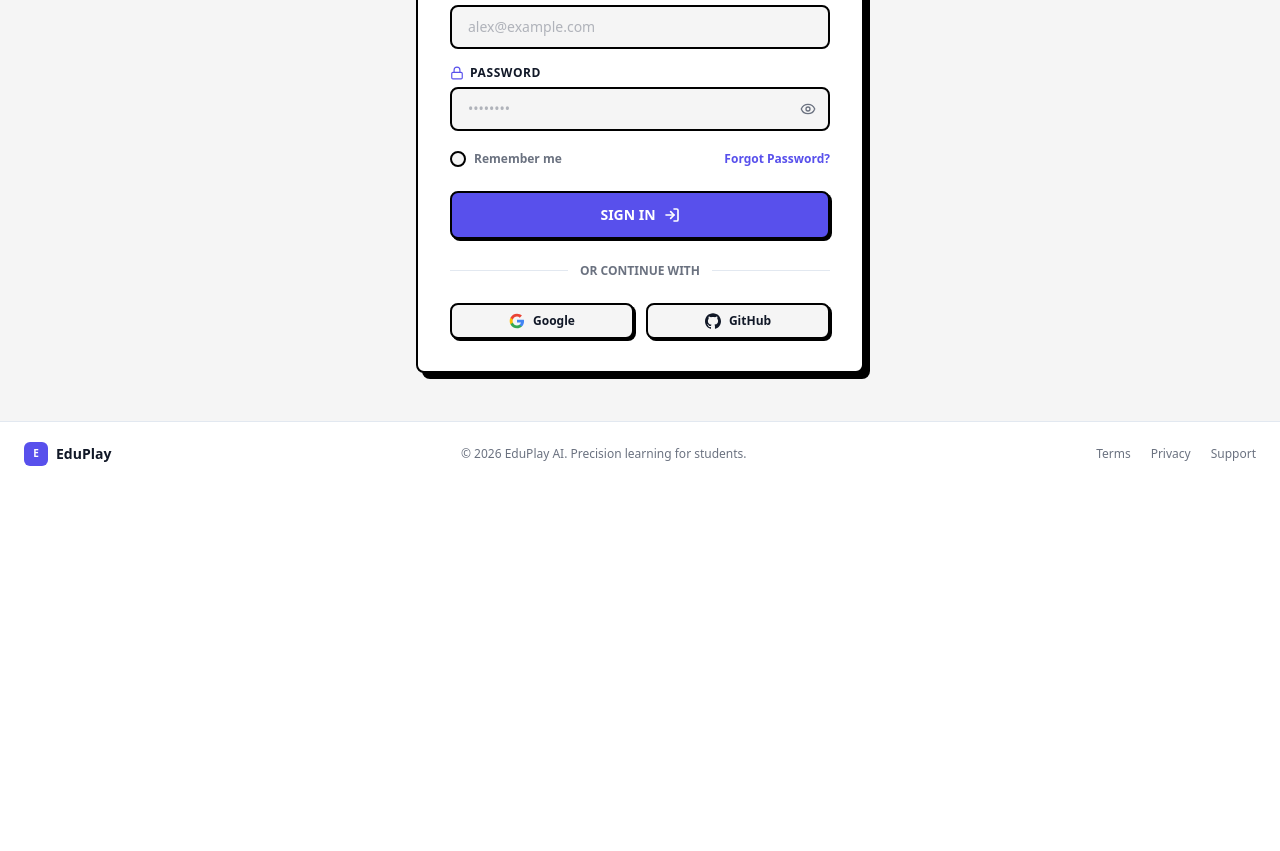
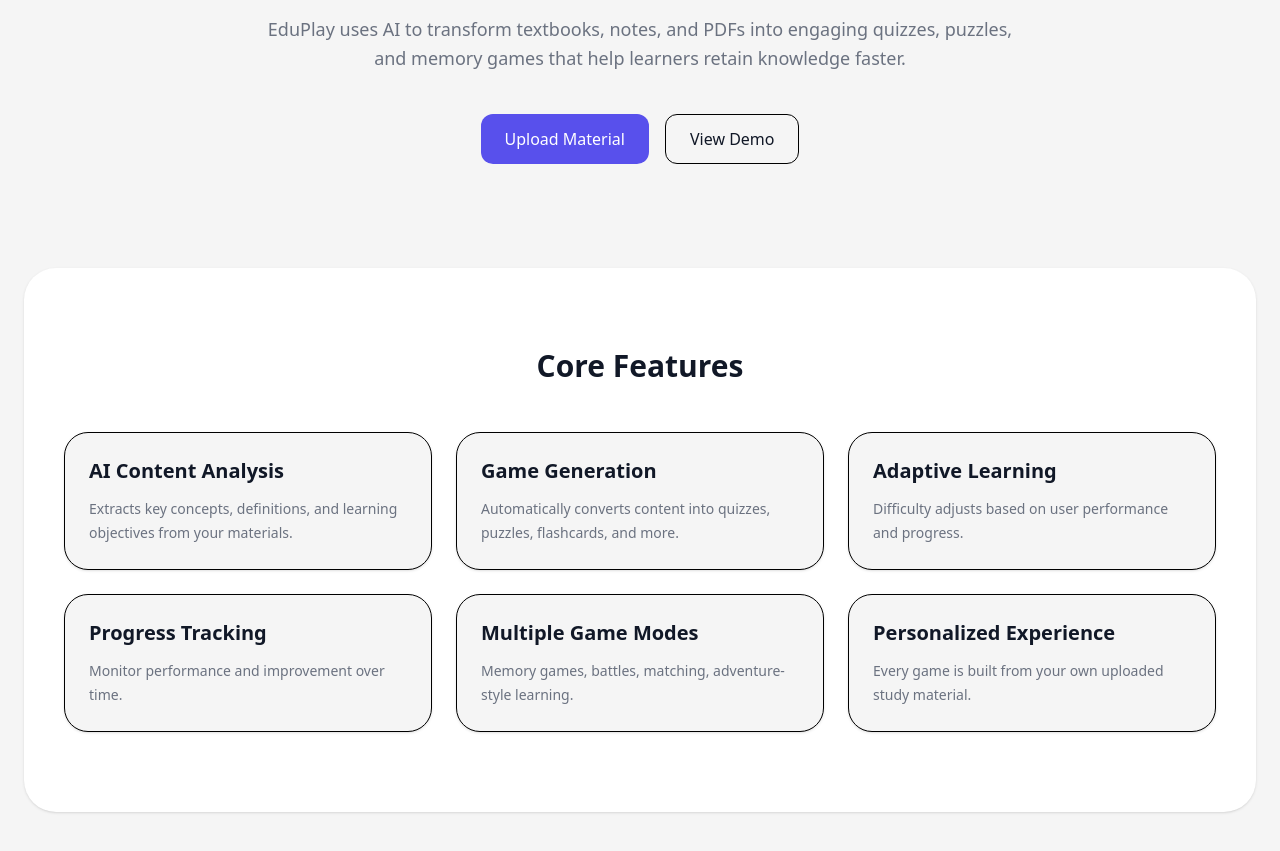
Before and after one commit to Ahmedbnsami/EduPlay, a React (Vite) app: page / in a window 1280 px wide. Shown: the part 347-1198 px from the top of the page. Before the commit the page ends 833 px from the top, so only its background shows below. Built offline with nearby package versions, Linux system fonts and the light colour scheme; a web font is replaced by a local one.

Commit message:
Adding a landing page

```diff
--- a/src/App.jsx
+++ b/src/App.jsx
@@ -8,6 +8,7 @@
 import ProcessingView from "./components/ProcessingView";
 import ResultsView from "./components/ResultsView";
 import AuthView from "./components/AuthView";
+import LandingPage from "./components/LandingPage";
 import api from "./services/api";
 
 function App() {
@@ -32,7 +33,7 @@
   });
 
   const [currentView, setCurrentView] = useState(() =>
-    localStorage.getItem("eduplay-user") ? "home" : "auth",
+    localStorage.getItem("eduplay-user") ? "home" : "landing",
   );
 
   useEffect(() => {
@@ -183,7 +184,7 @@
   }, [user]);
 
   const handleNavigateHome = useCallback(() => {
-    setCurrentView(user ? "home" : "auth");
+    setCurrentView(user ? "home" : "landing");
     setCurrentStep(1);
   }, [user]);
 
@@ -211,6 +212,21 @@
     setCurrentView(user ? "history" : "auth");
   }, [user]);
 
+  const handleGetStarted = useCallback(() => {
+    setCurrentView(user ? "home" : "auth");
+    setCurrentStep(1);
+  }, [user]);
+
+  const handleUploadMaterial = useCallback(() => {
+    setCurrentView(user ? "home" : "auth");
+    setCurrentStep(1);
+  }, [user]);
+
+  const handleViewDemo = useCallback(() => {
+    setCurrentView("landing");
+    setCurrentStep(1);
+  }, []);
+
   return (
     <div className="min-h-screen flex flex-col bg-surface font-sans">
       <Header
@@ -225,6 +241,14 @@
       />
 
       <main className="flex-1 w-full max-w-7xl mx-auto px-4 sm:px-6 py-8 sm:py-12 flex flex-col justify-center">
+        {currentView === "landing" && (
+          <LandingPage
+            onGetStarted={handleGetStarted}
+            onUploadMaterial={handleUploadMaterial}
+            onViewDemo={handleViewDemo}
+          />
+        )}
+
         {currentView === "home" && currentStep > 1 && (
           <div className="mb-10">
             <ProgressStepper currentStep={currentStep} />
--- /dev/null
+++ b/src/components/LandingPage.jsx
@@ -0,0 +1,152 @@
+export default function LandingPage({
+  onGetStarted,
+  onUploadMaterial,
+  onViewDemo,
+}) {
+  const features = [
+    {
+      title: "AI Content Analysis",
+      desc: "Extracts key concepts, definitions, and learning objectives from your materials.",
+    },
+    {
+      title: "Game Generation",
+      desc: "Automatically converts content into quizzes, puzzles, flashcards, and more.",
+    },
+    {
+      title: "Adaptive Learning",
+      desc: "Difficulty adjusts based on user performance and progress.",
+    },
+    {
+      title: "Progress Tracking",
+      desc: "Monitor performance and improvement over time.",
+    },
+    {
+      title: "Multiple Game Modes",
+      desc: "Memory games, battles, matching, adventure-style learning.",
+    },
+    {
+      title: "Personalized Experience",
+      desc: "Every game is built from your own uploaded study material.",
+    },
+  ];
+
+  const audience = [
+    "School Students",
+    "University Students",
+    "Teachers",
+    "Tutors",
+    "Self Learners",
+  ];
+
+  return (
+    <div className="w-full space-y-10">
+      <section className="px-6 py-16 text-center max-w-6xl mx-auto">
+        <div className="text-sm text-primary uppercase tracking-[0.35em] mb-6 font-black">
+          Learn Better. Play Smarter.
+        </div>
+        <h1 className="text-5xl font-black tracking-tight text-text-main sm:text-6xl">
+          Turn study materials into interactive learning games.
+        </h1>
+        <p className="mt-6 text-lg text-text-muted max-w-3xl mx-auto leading-relaxed">
+          EduPlay uses AI to transform textbooks, notes, and PDFs into engaging
+          quizzes, puzzles, and memory games that help learners retain knowledge
+          faster.
+        </p>
+
+        <div className="mt-10 flex flex-col sm:flex-row justify-center gap-4">
+          <button
+            onClick={onUploadMaterial}
+            className="px-6 py-3 rounded-xl bg-primary text-white hover:bg-primary-hover transition"
+          >
+            Upload Material
+          </button>
+          <button
+            onClick={onViewDemo}
+            className="px-6 py-3 rounded-xl border border-outline text-text-main bg-surface hover:border-primary transition"
+          >
+            View Demo
+          </button>
+        </div>
+      </section>
+
+      <section
+        id="features"
+        className="px-6 py-20 bg-surface-container rounded-4xl shadow-sm"
+      >
+        <h2 className="text-3xl font-black text-center mb-12 text-text-main">
+          Core Features
+        </h2>
+        <div className="grid gap-6 md:grid-cols-3 max-w-6xl mx-auto">
+          {features.map((feature, index) => (
+            <div
+              key={index}
+              className="p-6 bg-surface border border-outline rounded-3xl shadow-sm hover:shadow-md transition"
+            >
+              <h3 className="font-semibold text-xl mb-3 text-text-main">
+                {feature.title}
+              </h3>
+              <p className="text-text-muted text-sm leading-6">
+                {feature.desc}
+              </p>
+            </div>
+          ))}
+        </div>
+      </section>
+
+      <section id="how" className="px-6 py-20 max-w-5xl mx-auto">
+        <h2 className="text-3xl font-black text-center mb-12 text-text-main">
+          How It Works
+        </h2>
+        <div className="space-y-6">
+          {[
+            "Upload your study material (PDFs, notes, textbooks)",
+            "AI analyzes and extracts key knowledge",
+            "System generates interactive educational games",
+            "You play, learn, and track your progress",
+          ].map((step, index) => (
+            <div key={index} className="flex items-start gap-4">
+              <div className="w-10 h-10 rounded-full bg-primary text-white grid place-items-center font-black">
+                {index + 1}
+              </div>
+              <p className="text-text-main text-base leading-7">{step}</p>
+            </div>
+          ))}
+        </div>
+      </section>
+
+      <section
+        id="audience"
+        className="px-6 py-20 bg-surface-container rounded-4xl shadow-sm"
+      >
+        <h2 className="text-3xl font-black text-center mb-10 text-text-main">
+          Built For
+        </h2>
+        <div className="flex flex-wrap justify-center gap-3">
+          {audience.map((item, index) => (
+            <span
+              key={index}
+              className="px-5 py-2 bg-surface border border-outline rounded-full text-sm text-text-main"
+            >
+              {item}
+            </span>
+          ))}
+        </div>
+      </section>
+
+      <section className="px-6 py-20 text-center">
+        <h2 className="text-4xl font-black text-text-main">
+          Start Learning Through Play
+        </h2>
+        <p className="mt-4 text-text-muted max-w-2xl mx-auto leading-relaxed">
+          Upload your first material and let AI turn it into a game.
+        </p>
+        <button
+          onClick={onGetStarted}
+          className="mt-8 px-8 py-3 bg-primary text-white rounded-xl hover:bg-primary-hover transition"
+        >
+          Get Started
+        </button>
+      </section>
+    </div>
+  );
+}
```
